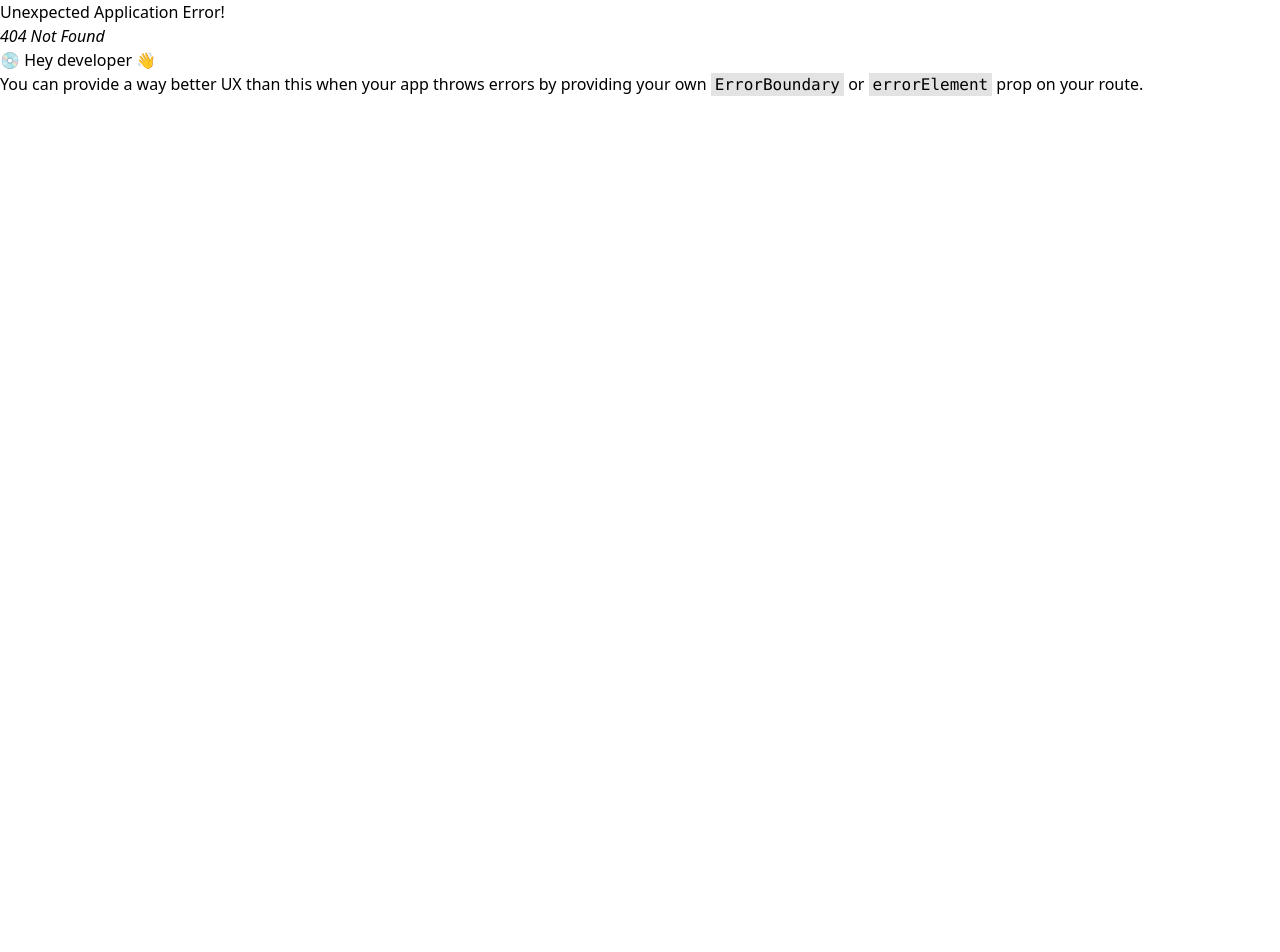
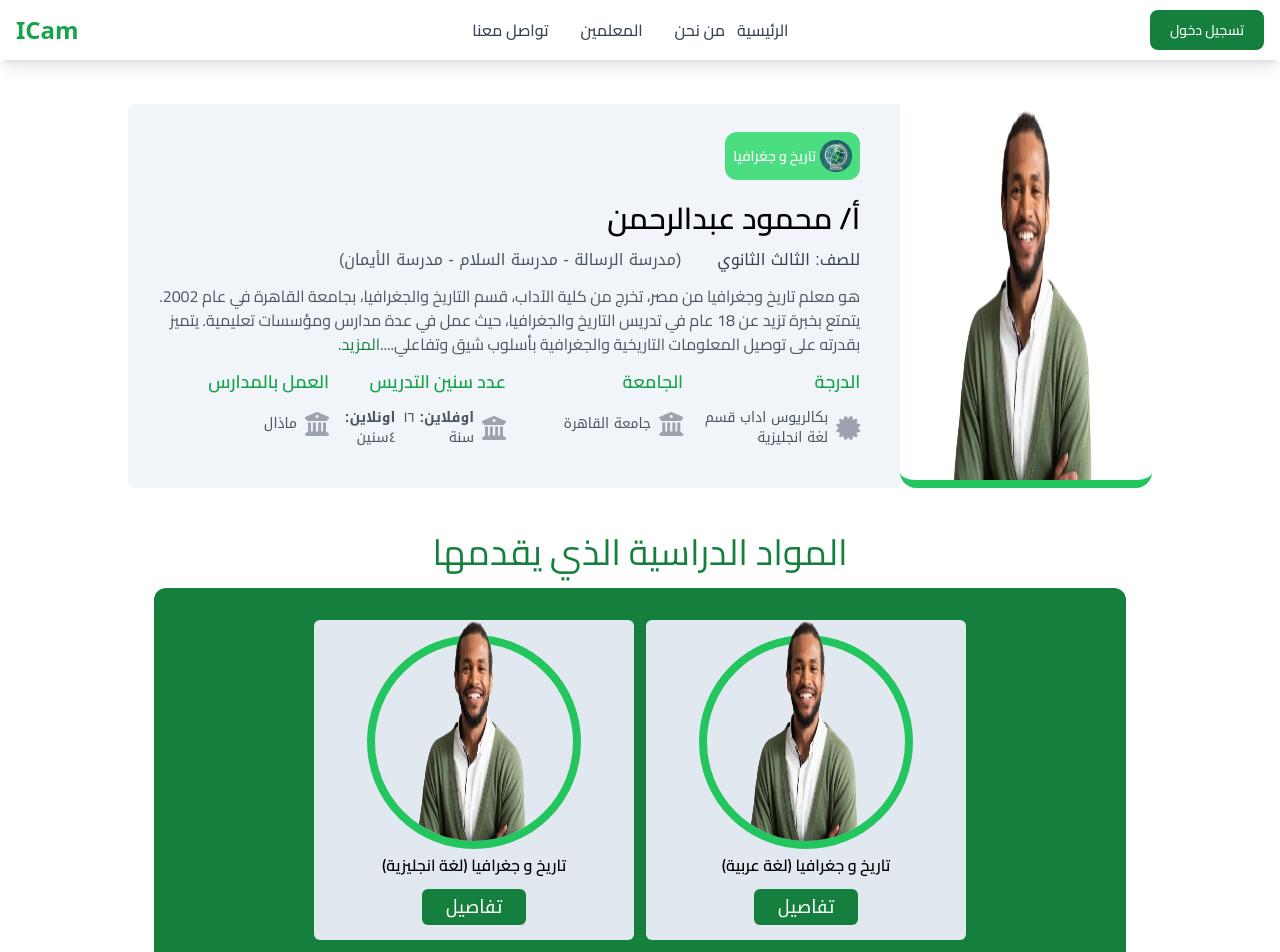
Before and after one commit to abosaifzzz/icam-studio, a React (Vite) app: page /teacher-details in a window 1280 px wide. Before the commit this address had no page. Shown: the top 952 px of the page. Before the commit the page ends 800 px from the top, so only its background shows below. Built offline with nearby package versions, Linux system fonts and the light colour scheme; a web font is replaced by a local one.

Commit message:
teacher page

```diff
--- a/src/App.jsx
+++ b/src/App.jsx
@@ -3,6 +3,7 @@ import './App.css'
 import { createBrowserRouter, RouterProvider } from "react-router-dom";
 import Layout from './Components/Layout/Layout';
 import Home from './Pages/Home/Home';
+import TeacherDetails from './Pages/TeacherDetails/TeacherDetails';
 
 
 function App() {
@@ -12,6 +13,7 @@ function App() {
       element: <Layout />,
       children: [
         { index: true, element: <Home /> },
+        { path: "/teacher-details", element: <TeacherDetails /> },
 
       ],
     },]);
--- a/src/Pages/Home/Home.jsx
+++ b/src/Pages/Home/Home.jsx
@@ -353,8 +353,9 @@ export default function Home() {
                                     <button
                                         className="relative cairo py-2 px-8 mt-4 text-black text-base font-bold nded-full overflow-hidden bg-white rounded-md transition-all duration-400 ease-in-out shadow-md hover:scale-105 hover:text-white hover:shadow-lg active:scale-90 before:absolute before:top-0 before:-right-full before:w-full before:h-full before:bg-gradient-to-r before:from-green-500 before:to-green-300 before:transition-all before:duration-500 before:ease-in-out before:z-[-1] before:rounded-md hover:before:right-0"
                                     >
-                                        تفاصيل اكتر
-
+                                        <Link to={"/teacher-details"}>
+                                            تفاصيل اكتر
+                                        </Link>
                                     </button>
 
                                 </div>
--- /dev/null
+++ b/src/Pages/TeacherDetails/TeacherDetails.jsx
@@ -0,0 +1,130 @@
+import React from 'react'
+import teacher2 from "../../assets/teacher2.png"
+import world from "../../assets/world.png"
+
+
+
+export default function TeacherDetails() {
+    return (<>
+        <div className="lg:w-4/5 md:w-5/6 mx-auto my-11 md:flex-row flex flex-col gap-4 bg-slate-100 rounded-lg h-fit ">
+            <div dir='rtl' className="right w-full md:hidden  bg-white   h-full ">
+                <div className="teacher-img  relative h-96 w-1/2 border-8 mb-2 border-green-500  rounded-2xl flex justify-center items-center">
+                    <img className=' rounded-b-md w-full h-full  bottom-0 absolute   ' src={teacher2} alt="" />
+
+                </div>
+
+            </div>
+            <div dir='rtl' className="left md:w-3/4 py-7 px-6">
+                <p className='rounded-xl w-fit p-2 text-center flex gap-1 cairo font-semibold justify-cent items-center text-sm   mb-5 bg-green-400 text-white'>
+                    <span><img className='md:w-8 w-5' src={world} alt="" /> </span>
+                    تاريخ و جغرافيا
+                </p>
+                <p className='m-0 cairo lg:text-3xl text-xl font-bold lg:font-semibold'>أ/ محمود عبدالرحمن </p>
+
+                <div className="name-and-school my-3 lg:flex items-center lg:gap-9 md:gap-3 ">
+                    <p className='m-0 kufi lg:text-base md:text-sm text-gray-700'>للصف: الثالث الثانوي</p>
+
+                    <p className='m-0 lg:text-base text-sm kufi text-gray-600 font-medium'>(مدرسة الرسالة - مدرسة السلام - مدرسة الأيمان)</p>
+                </div>
+                <p className='cairo md:text-base text-sm text-gray-600 '>  هو معلم تاريخ وجغرافيا من مصر، تخرج من كلية الآداب، قسم التاريخ والجغرافيا، بجامعة القاهرة في عام 2002. يتمتع بخبرة تزيد عن 18 عام في تدريس التاريخ والجغرافيا، حيث عمل في عدة مدارس ومؤسسات تعليمية. يتميز بقدرته على توصيل المعلومات التاريخية والجغرافية بأسلوب شيق وتفاعلي....
+
+
+
+
+
+
+
+                    <span className='text-green-700 hover:underline underline-offset-3'>المزيد</span>.
+
+
+                </p>
+                <div className="more w-full  flex  flex-wrap">
+                    <div className="degree lg:w-1/4 w-1/2 ">
+                        <div className="label cairo lg:text-lg text-base my-3 text-green-600 font-semibold">الدرجة</div>
+                        <div className="degree-logo-and-title flex  gap-2 items-center">
+                            <i className="text-gray-400 text-2xl fa-solid fa-certificate"></i>
+                            <span className='kufi text-sm text-gray-600'>بكالريوس اداب قسم لغة انجليزية</span>
+
+                        </div>
+
+
+                    </div>
+                    <div className="uni lg:w-1/4 w-1/2">
+                        <div className="label cairo text-lg my-3 text-green-600 font-semibold">الجامعة</div>
+                        <div className="degree-logo-and-title flex  gap-2 items-center">
+                            <i className="text-gray-400 text-2xl fa-solid fa-building-columns"></i>
+                            <span className='kufi text-sm text-gray-600'> جامعة القاهرة</span>
+
+                        </div>
+
+                    </div>
+                    <div className="tech-years  lg:w-1/4 w-1/2">
+                        <div className="label cairo text-lg my-3 text-green-600 font-semibold">عدد سنين التدريس</div>
+                        <div className="degree-logo-and-title flex  gap-2 items-center">
+                            <i className="text-gray-400 text-2xl fa-solid fa-building-columns"></i>
+                            <span className='kufi text-sm text-gray-600'>  <span className='font-semibold'>اوفلاين:</span> ١٦ سنة</span>
+                            <span className='kufi text-sm text-gray-600'>  <span className='font-semibold'>اونلاين:</span> ٤سنين</span>
+
+                        </div>
+
+                    </div>
+                    <div className="work-school lg:w-1/4 w-1/2">
+                        <div className="label cairo text-lg my-3 text-green-600 font-semibold"> العمل بالمدارس</div>
+                        <div className="degree-logo-and-title flex  gap-2 items-center">
+                            <i className="text-gray-400 text-2xl fa-solid fa-building-columns"></i>
+                            <span className='kufi text-sm text-gray-600'>  ماذال</span>
+
+                        </div>
+
+                    </div>
+
+
+
+                </div>
+
+            </div>
+            <div dir='rtl' className="right  bg-white hidden md:flex justify-end items-end  h-full w-1/4">
+                <div className="teacher-img  relative h-96 w-full border-b-8 border-green-500  rounded-2xl flex justify-center items-center">
+                    <img className=' rounded-b-md w-full h-full  bottom-0 absolute   ' src={teacher2} alt="" />
+
+                </div>
+
+            </div>
+
+        </div>
+        <div className="second-part flex flex-col justify-center items-center">
+            <p className="cairo lg:text-4xl md:text-3xl text-2xl text-green-700">المواد الدراسية الذي يقدمها</p>
+
+            <div dir='rtl' className="courses-selected flex md:flex-row flex-col gap-3 rounded-xl mt-4 lg:w-fit md:w-5/6  mx-20  lg:px-40  p-8 mb-11 bg-green-700">
+                <div className="teacher-subject w-80  h-80 rounded-md flex flex-col justify-center items-center bg-slate-200">
+                    <div className="teacher-img  relative h-2/3 w-2/3 border-8 border-green-500  rounded-full flex justify-center items-center">
+                        <img className=' rounded-full  bottom-0  w-64 h-56 absolute   ' src={teacher2} alt="" />
+
+                    </div>
+                    <p className='cairo mt-1 font-semibold'>تاريخ و جغرافيا (لغة عربية)</p>
+                    <button className='p-1 px-6 bg-green-700 text-lg kufi text-white mt-3 rounded-md' >تفاصيل </button>
+
+
+                </div>
+                <div className="teacher-subject w-80 h-80 rounded-md flex flex-col justify-center items-center bg-slate-200">
+                    <div className="teacher-img  relative h-2/3 w-2/3 border-8 border-green-500  rounded-full flex justify-center items-center">
+                        <img className=' rounded-full  bottom-0  w-64 h-56 absolute   ' src={teacher2} alt="" />
+
+                    </div>
+                    <p className='cairo mt-1 font-semibold'>تاريخ و جغرافيا (لغة انجليزية)</p>
+                    <button className='p-1 px-6 bg-green-700 text-lg kufi text-white mt-3 rounded-md' >تفاصيل </button>
+
+
+                </div>
+
+
+            </div>
+
+
+
+        </div>
+
+    </>
+
+    )
+}
```
Also changed, not shown: src/assets/teacher2.png (added), src/assets/world.png (added).
